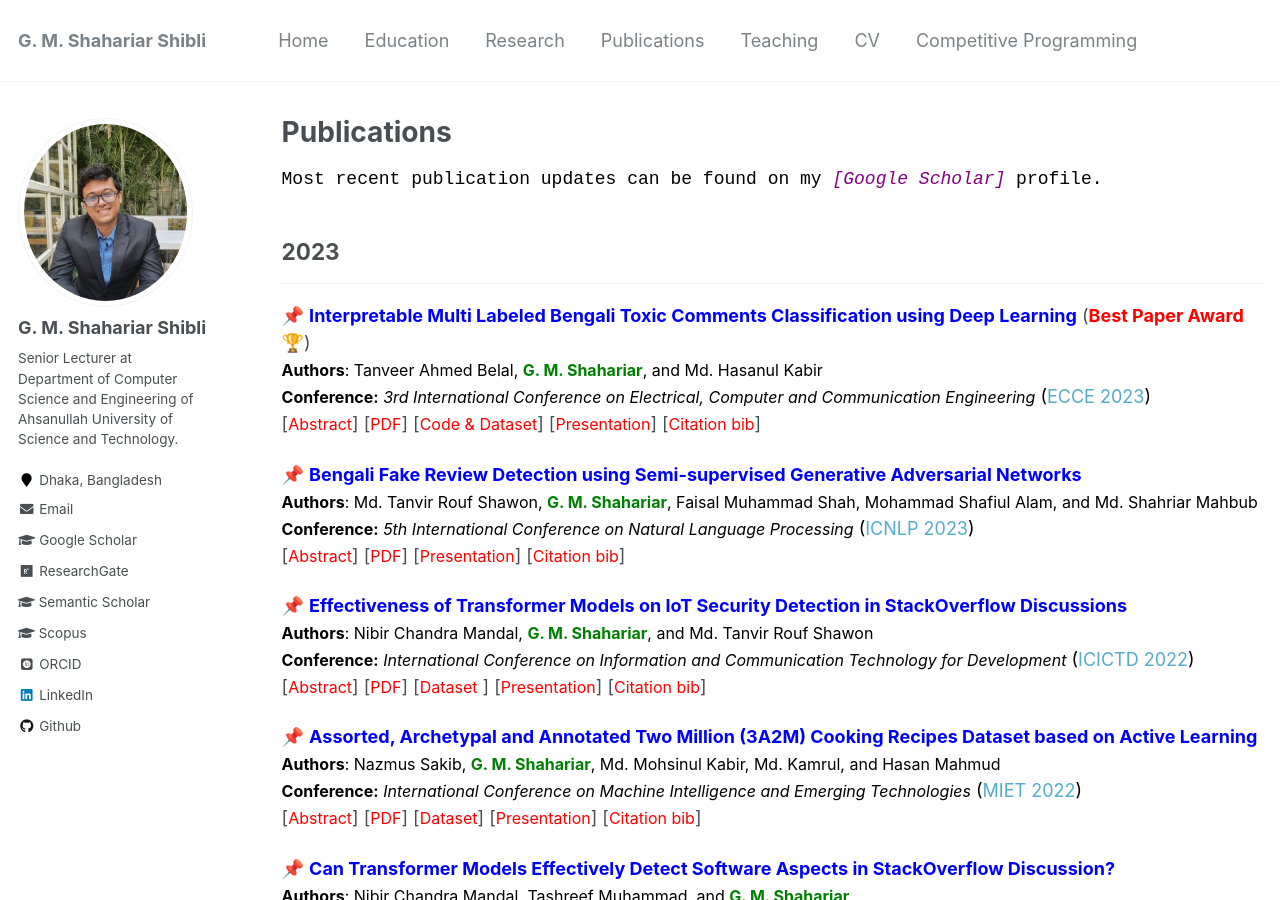
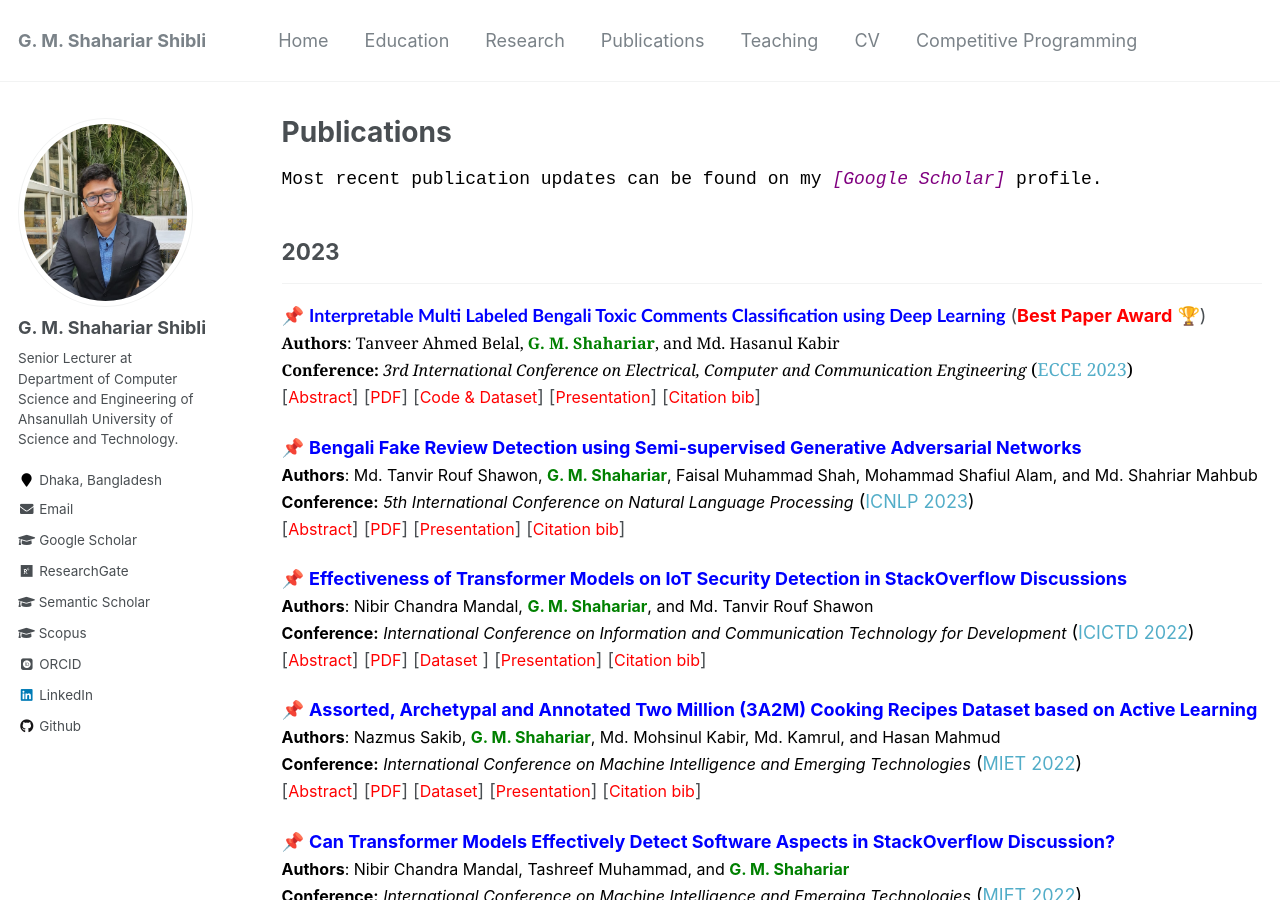
Before and after one commit to shahariar-shibli/shahariar-shibli.github.io, a Jekyll site: the page built from _pages/publications.md, in a window 1280 px wide and 900 px high. Built offline with Jekyll 4.4.1, drawn with Linux system fonts in a browser that asks for light colours; some web fonts are replaced.

Commit message:
Update publications.md

```diff
--- a/_pages/publications.md
+++ b/_pages/publications.md
@@ -10,12 +10,12 @@ author_profile: true
 ## 2023
 ---------
 <!-- Paper 05 -->
-📌 [<span style="color:blue">**Interpretable Multi Labeled Bengali Toxic Comments Classification using Deep Learning**</span>](https://ieeexplore.ieee.org/document/10101588) (<span style="color:red"><strong>Best Paper Award</strong></span> 🏆)<br>
-<span style="color:black">
+📌 [<span style="color:blue;font-family:Trebuchet MS;">**Interpretable Multi Labeled Bengali Toxic Comments Classification using Deep Learning**</span>](https://ieeexplore.ieee.org/document/10101588) (<span style="color:red"><strong>Best Paper Award</strong></span> 🏆)<br>
+<span style="color:black;font-family:Georgia">
 	<font size="3"><strong>Authors</strong>: Tanveer Ahmed Belal, <strong style="color:green">G. M. Shahariar</strong>, and Md. Hasanul Kabir </font>
 </span>
 <br>
-<span style="color:black">
+<span style="color:black;font-family:Georgia">
 	<font size="3"><strong>Conference:</strong><em> 3rd International Conference on Electrical, Computer and Communication Engineering</em></font> ([ECCE 2023](https://webs.cuet.ac.bd/ecce/))
 </span>
 <br>
@@ -36,7 +36,7 @@ author_profile: true
 </div>
 
 <div id="ecce2023_abstract" class="abstract" style="display:none;">
-	<p style="text-align:justify; color:black;">
+	<p style="text-align:justify; color:black;font-family:Trebuchet MS;">
 		<font size="3">
 			This paper presents a deep learning-based pipeline for categorizing Bengali toxic comments,
 			in which at first a binary classification model is used to determine whether a comment is toxic or not,
```
